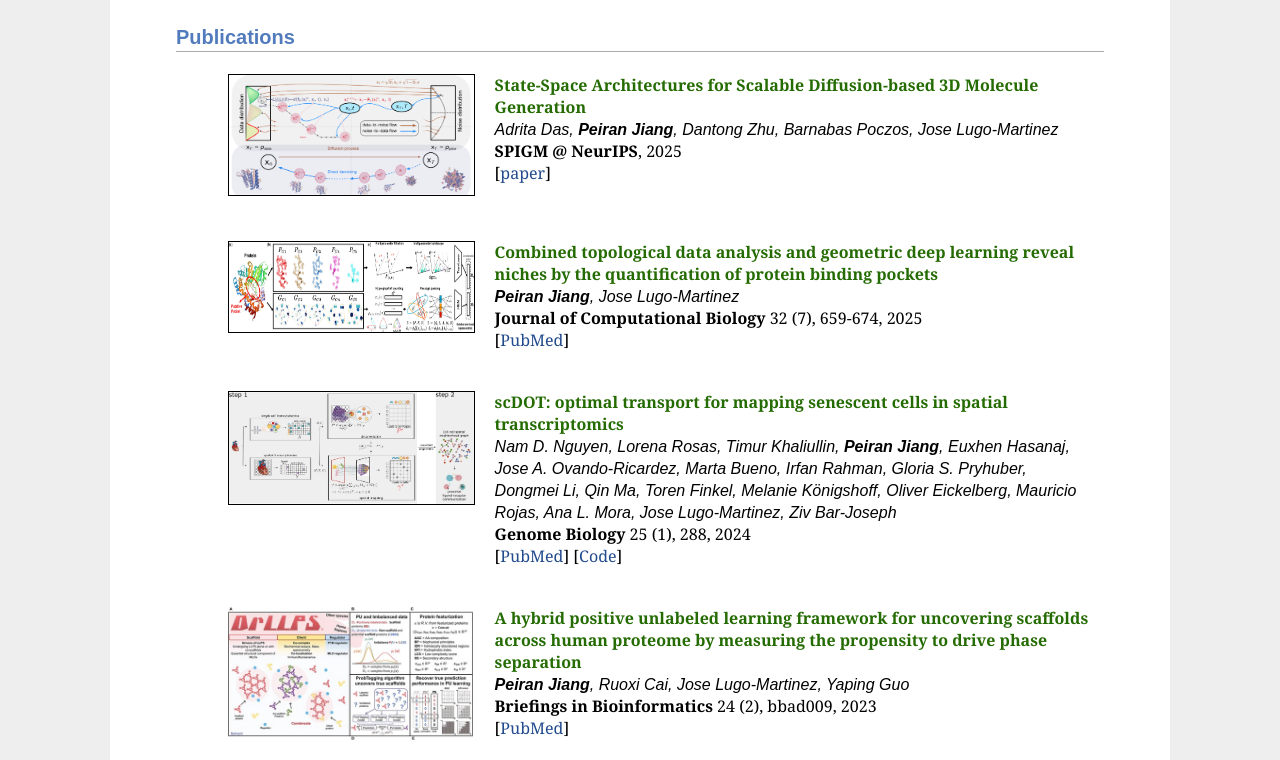
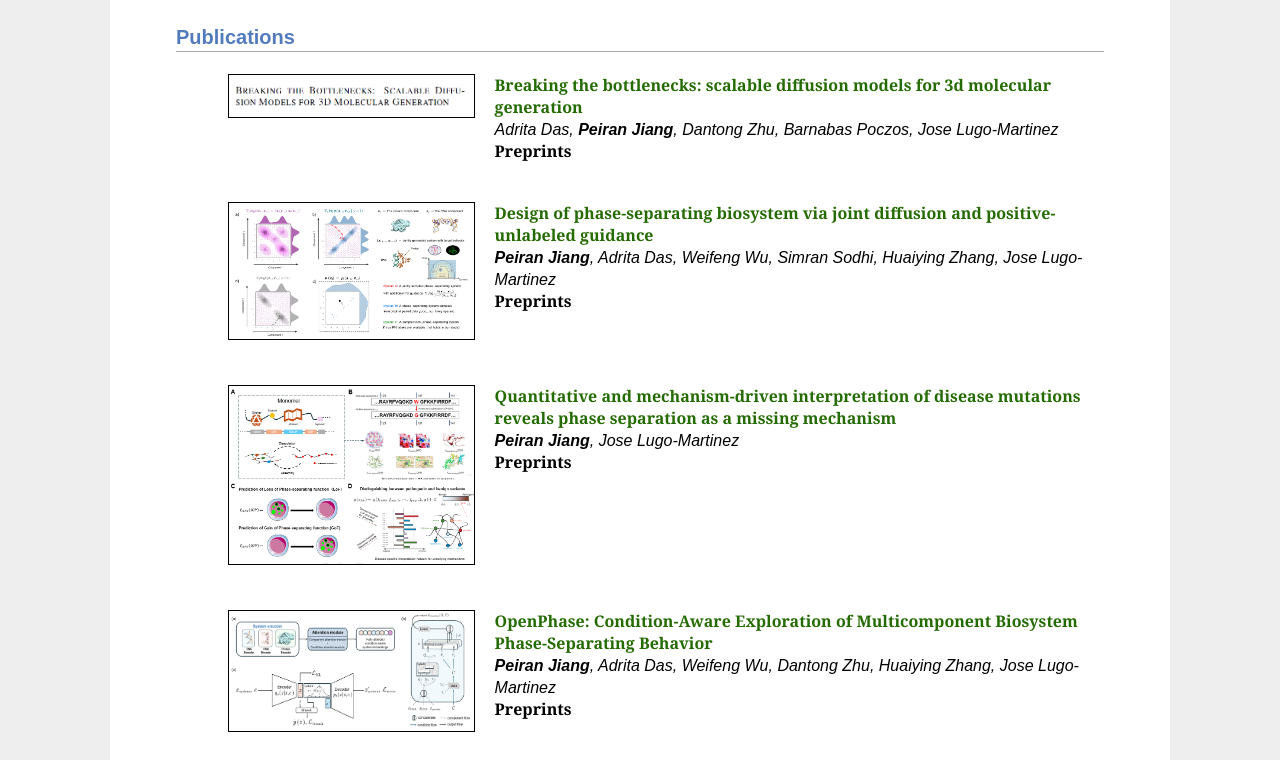
Before and after one commit to nicetone9/nicetone9.github.io, a plain HTML site: page index.html in a window 1280 px wide. Shown: the part 692-1452 px from the top of the page. Drawn offline with Linux system fonts and the light colour scheme; a script that the page names is missing.

Commit message:
update pubs

```diff
--- a/index.html
+++ b/index.html
@@ -124,7 +124,90 @@
         <font face="Arial"> Publications </font>
     </h2>
     <ul style="list-style-type:none">
-        <!-- Workshop Paper: Interpretable Geometric Deep Learning for Protein Binding Pocket Classification -->
+        <!-- Design of phase-separating biosystem via joint diffusion and positive-unlabeled guidance -->
+        <table cellpadding="10" width="100%" align="center" border="0">
+            <tbody>
+                <tr>
+                    <td width="30%" valign="top">
+                        <img src="img/das2026breaking.png" style="border: 1px solid #000" width="100%" height="110%">
+                    </td>
+                    <td width="70%" valign="top">
+                        <font color="#246B02"><b>Breaking the bottlenecks: scalable diffusion models for 3d molecular
+                                generation</b></font><br>
+                        <font face="Arial">
+                            <i>Adrita Das, <b>Peiran Jiang</b>, Dantong Zhu, Barnabas Poczos, Jose Lugo-Martinez</i>
+                        </font><br>
+                        <b>Preprints</b><br>
+                    </td>
+                </tr>
+            </tbody>
+        </table>
+
+
+
+        <!-- Design of phase-separating biosystem via joint diffusion and positive-unlabeled guidance -->
+        <table cellpadding="10" width="100%" align="center" border="0">
+            <tbody>
+                <tr>
+                    <td width="30%" valign="top">
+                        <img src="img/jiang2026design.png" style="border: 1px solid #000" width="100%" height="100%">
+                    </td>
+                    <td width="70%" valign="top">
+                        <font color="#246B02"><b>Design of phase-separating biosystem via joint
+                                diffusion and positive-unlabeled guidance</b></font><br>
+                        <font face="Arial">
+                            <i><b>Peiran Jiang</b>, Adrita Das, Weifeng Wu, Simran Sodhi, Huaiying Zhang, Jose
+                                Lugo-Martinez</i>
+                        </font><br>
+                        <b>Preprints</b><br>
+                    </td>
+                </tr>
+            </tbody>
+        </table>
+
+        <!-- Quantitative and mechanism-driven interpretation of disease mutations reveals phase separation as a missing mechanism (Preprint) -->
+        <table cellpadding="10" width="100%" align="center" border="0">
+            <tbody>
+                <tr>
+                    <td width="30%" valign="top">
+                        <img src="img/jiang2026mutpredllps.png" style="border: 1px solid #000" width="100%"
+                            height="100%">
+                    </td>
+                    <td width="70%" valign="top">
+                        <font color="#246B02"><b>Quantitative and mechanism-driven interpretation of disease
+                                mutations reveals phase separation as a missing mechanism</b></font><br>
+                        <font face="Arial">
+                            <i><b>Peiran Jiang</b>, Jose Lugo-Martinez</i>
+                        </font><br>
+                        <b>Preprints</b><br>
+                    </td>
+                </tr>
+            </tbody>
+        </table>
+
+        <!-- OpenPhase: Condition-Aware Exploration of Multicomponent Biosystem Phase-Separating Behavior (Preprint) -->
+        <table cellpadding="10" width="100%" align="center" border="0">
+            <tbody>
+                <tr>
+                    <td width="30%" valign="top">
+                        <img src="img/jiang2026openphase.png" style="border: 1px solid #000" width="100%" height="120">
+                    </td>
+                    <td width="70%" valign="top">
+                        <font color="#246B02"><b>OpenPhase: Condition-Aware Exploration of
+                                Multicomponent Biosystem Phase-Separating
+                                Behavior</b></font><br>
+                        <font face="Arial">
+                            <i><b>Peiran Jiang</b>, Adrita Das, Weifeng Wu, Dantong Zhu, Huaiying Zhang, Jose
+                                Lugo-Martinez</i>
+                        </font><br>
+                        <b>Preprints</b><br>
+                    </td>
+                </tr>
+            </tbody>
+        </table>
+
+
+        <!-- Workshop paper at NeurIPS 2025 State-Space Architectures for Scalable Diffusion-based 3D Molecule Generation -->
         <table cellpadding="10" width="100%" align="center" border="0">
             <tbody>
                 <tr>
```
Also changed, not shown: img/das2026breaking.png (added), img/jiang2026design.png (added), img/jiang2026mutpredllps.png (added), img/jiang2026openphase.png (added).
